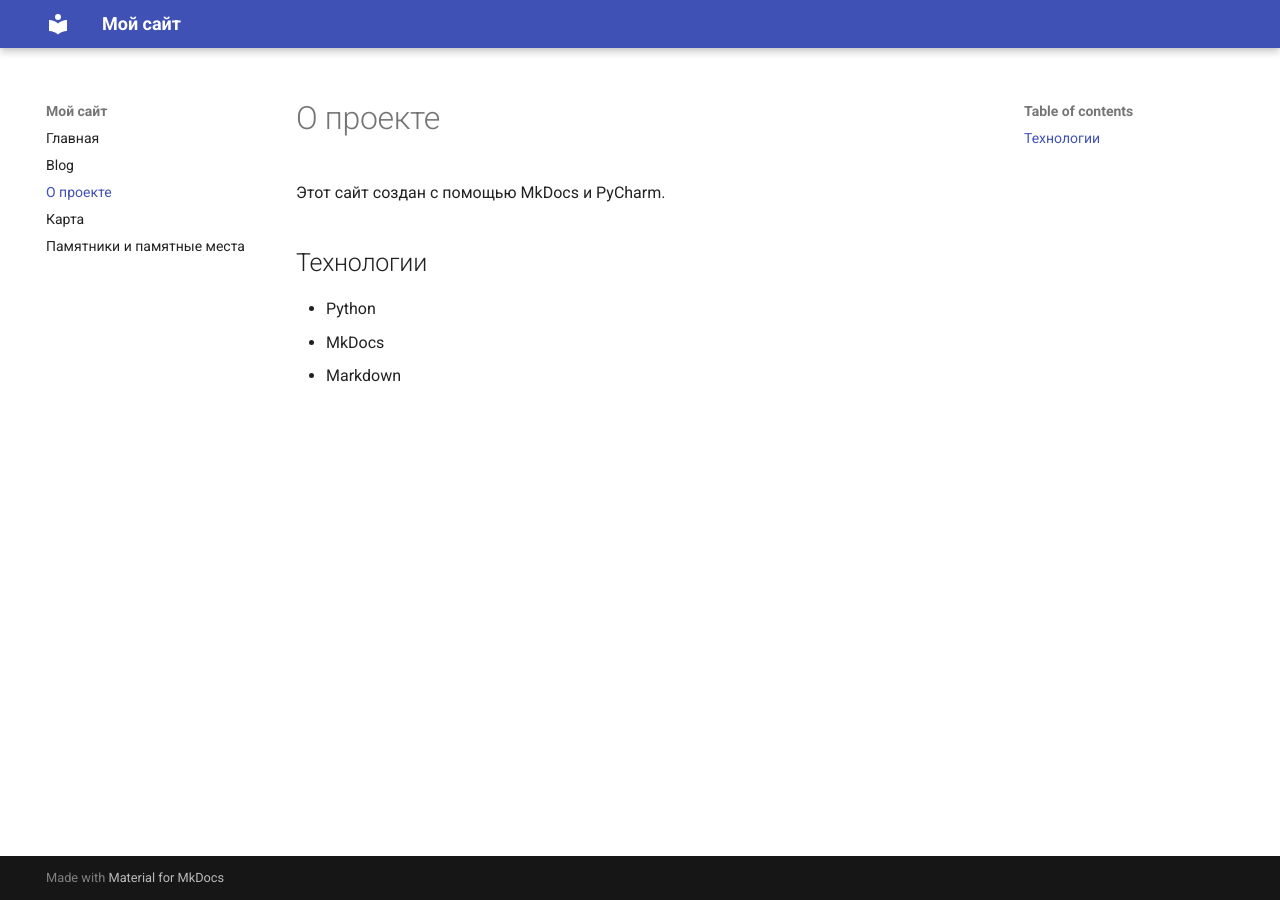
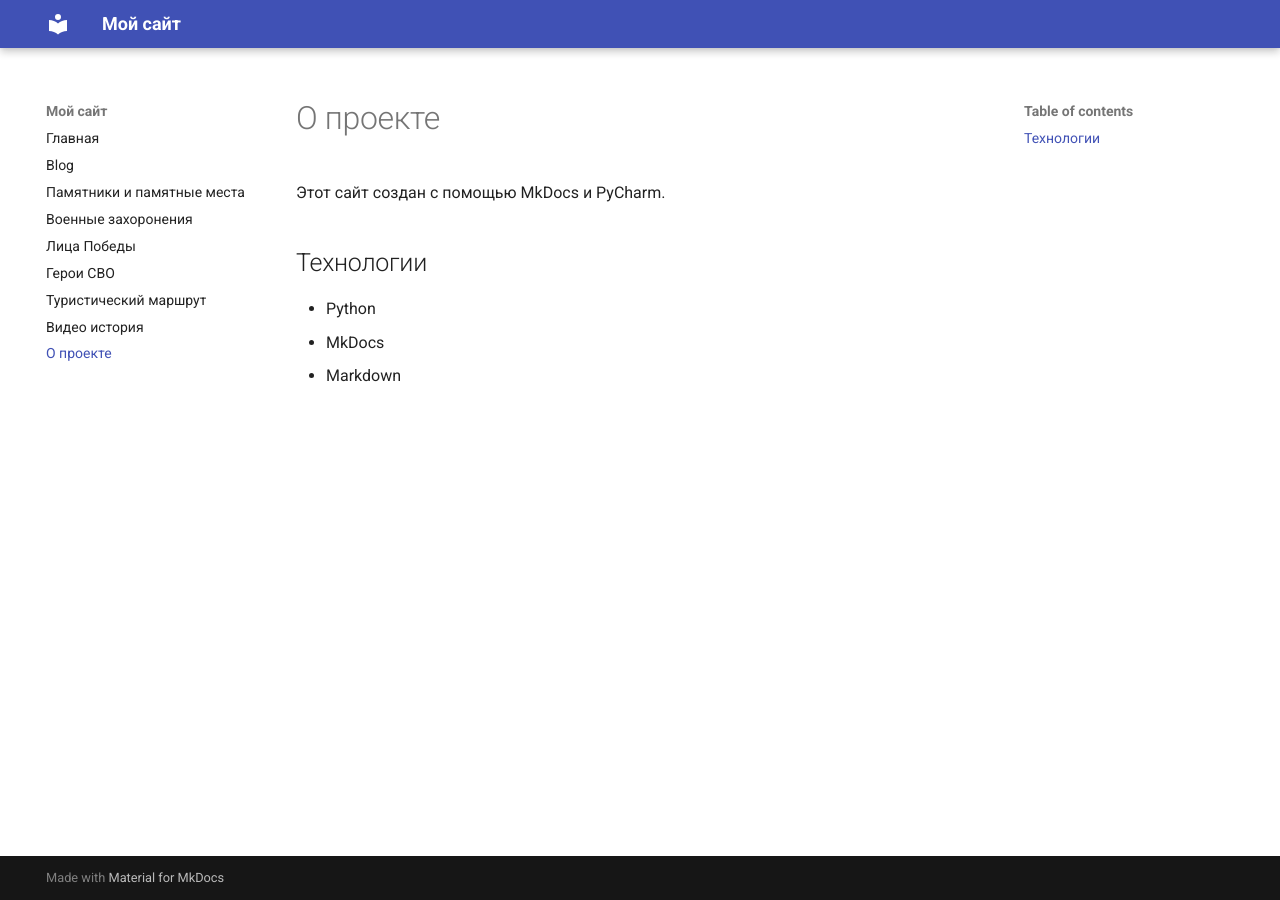
Before and after one commit to Aw-Sea/my_site_dep, an MkDocs documentation site: the page built from docs/about.md, in a window 1280 px wide. Built offline with MkDocs 1.6.1 and Material for MkDocs 9.7.7, drawn with Linux system fonts in a browser that asks for light colours.

Commit message:
добавил страницы и навигацию

```diff
--- a/mkdocs.yml
+++ b/mkdocs.yml
@@ -2,9 +2,14 @@ site_name: Мой сайт
 nav:
   - Главная: index.md
   - Новости: blog/index.md
+  - Памятники и памятные места: monuments.md
+  - Военные захоронения: wargraves.md
+  - Лица Победы: facesofvictory.md
+  - Герои СВО: heroes.md
+  - Туристический маршрут: map.md
+  - Видео история: videohistory.md
   - О проекте: about.md
-  - Карта: map.md
-  - Памятники и памятные места: monuments.md
+
 
 theme:
   name: material
```
Also changed, not shown: docs/facesofvictory.md (added, +1 -0 lines), docs/heroes.md (added, +1 -0 lines), docs/videohistory.md (added, +3 -0 lines), docs/wargraves.md (added, +1 -0 lines).
